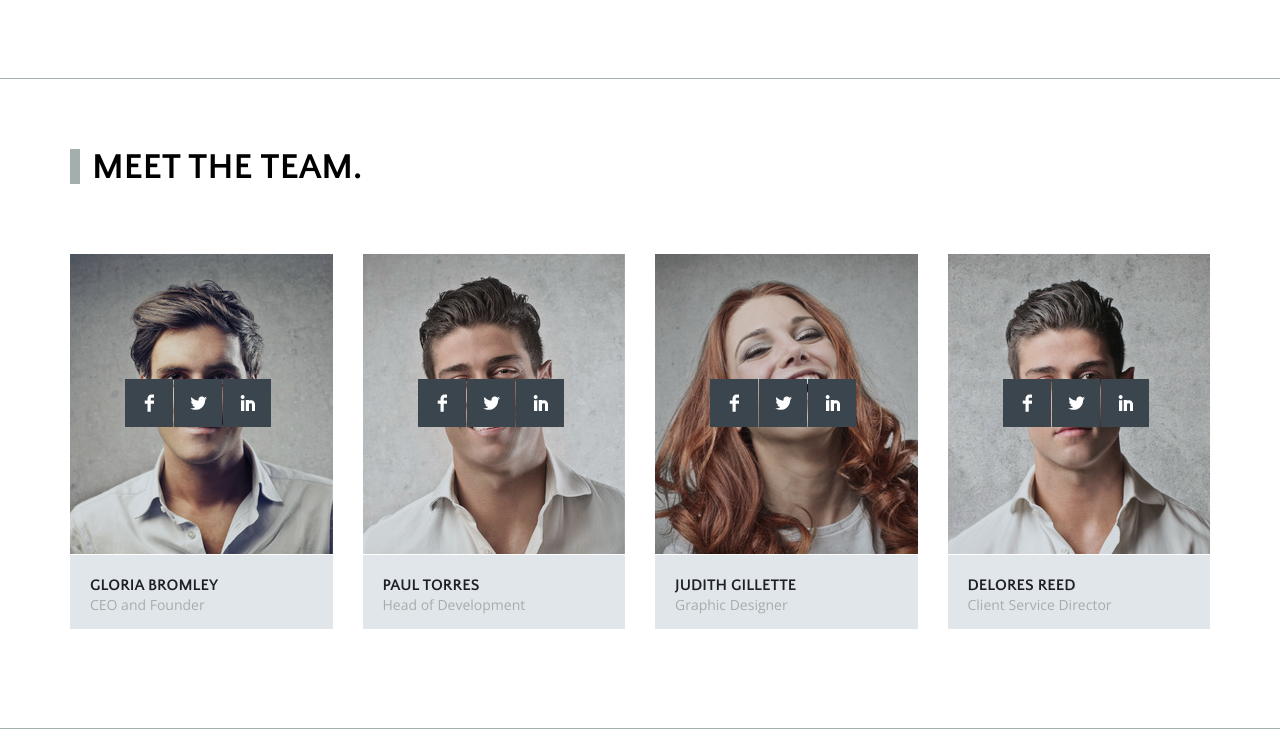
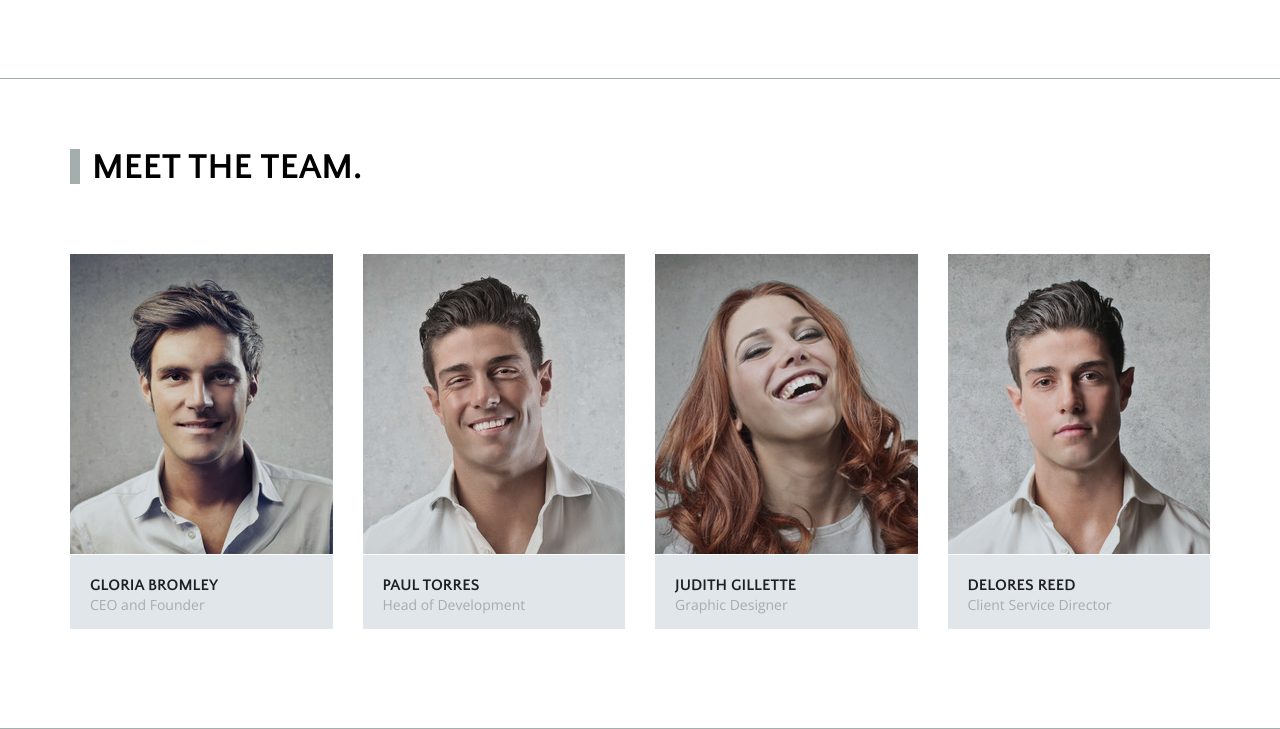
Before and after one commit to llDRON/modest, a plain HTML site: page index.html in a window 1280 px wide. Shown: the part 1272-2001 px from the top of the page. Drawn offline with nearby package versions, Linux system fonts and the light colour scheme.

Commit message:
add team social hover

```diff
--- a/index.html
+++ b/index.html
@@ -130,9 +130,9 @@
                                 CEO and Founder
                             </div>
                             <div class="team-social">
-                                <a href=""><img class="team-social-img" src="images/teamsocial1.png" alt=""></a>
-                                <a href=""><img class="team-social-img" src="images/teamsocial2.png" alt=""></a>
-                                <a href=""><img class="team-social-img" src="images/teamsocial3.png" alt=""></a>
+                                <a href="https://www.facebook.com/"><img class="team-social-img" src="images/teamsocial1.png" alt=""></a>
+                                <a href="https://twitter.com/"><img class="team-social-img" src="images/teamsocial2.png" alt=""></a>
+                                <a href="https://www.linkedin.com/"><img class="team-social-img" src="images/teamsocial3.png" alt=""></a>
                             </div>
                         </div>
                     </div>
@@ -145,9 +145,9 @@
                                 Head of Development
                             </div>
                             <div class="team-social">
-                                <a href=""><img class="team-social-img" src="images/teamsocial1.png" alt=""></a>
-                                <a href=""><img class="team-social-img" src="images/teamsocial2.png" alt=""></a>
-                                <a href=""><img class="team-social-img" src="images/teamsocial3.png" alt=""></a>
+                                <a href="https://www.facebook.com/"><img class="team-social-img" src="images/teamsocial1.png" alt=""></a>
+                                <a href="https://twitter.com/"><img class="team-social-img" src="images/teamsocial2.png" alt=""></a>
+                                <a href="https://www.linkedin.com/"><img class="team-social-img" src="images/teamsocial3.png" alt=""></a>
                             </div>
                         </div>
                     </div>
@@ -160,9 +160,9 @@
                                 Graphic Designer
                             </div>
                             <div class="team-social">
-                                <a href=""><img class="team-social-img" src="images/teamsocial1.png" alt=""></a>
-                                <a href=""><img class="team-social-img" src="images/teamsocial2.png" alt=""></a>
-                                <a href=""><img class="team-social-img" src="images/teamsocial3.png" alt=""></a>
+                                <a href="https://www.facebook.com/"><img class="team-social-img" src="images/teamsocial1.png" alt=""></a>
+                                <a href="https://twitter.com/"><img class="team-social-img" src="images/teamsocial2.png" alt=""></a>
+                                <a href="https://www.linkedin.com/"><img class="team-social-img" src="images/teamsocial3.png" alt=""></a>
                             </div>
                         </div>
                     </div>
@@ -175,9 +175,9 @@
                                 Client Service Director
                             </div>
                             <div class="team-social">
-                                <a href=""><img class="team-social-img" src="images/teamsocial1.png" alt=""></a>
-                                <a href=""><img class="team-social-img" src="images/teamsocial2.png" alt=""></a>
-                                <a href=""><img class="team-social-img" src="images/teamsocial3.png" alt=""></a>
+                                <a href="https://www.facebook.com/"><img class="team-social-img" src="images/teamsocial1.png" alt=""></a>
+                                <a href="https://twitter.com/"><img class="team-social-img" src="images/teamsocial2.png" alt=""></a>
+                                <a href="https://www.linkedin.com/"><img class="team-social-img" src="images/teamsocial3.png" alt=""></a>
                             </div>
                         </div>
                     </div>
--- a/style.scss
+++ b/style.scss
@@ -246,6 +246,7 @@ section{
     position: relative;
     top: -250px;
     left: 55px;
+    visibility: hidden;
 }
 .team-social-img{
     background-color: #3a454d;
@@ -260,6 +261,9 @@ section{
     }
     .team-member-name{
         color: white;
+    }
+    .team-social{
+        visibility: visible;
     }
 }
 
```
Also changed, not shown: style.css, 1 other file.
